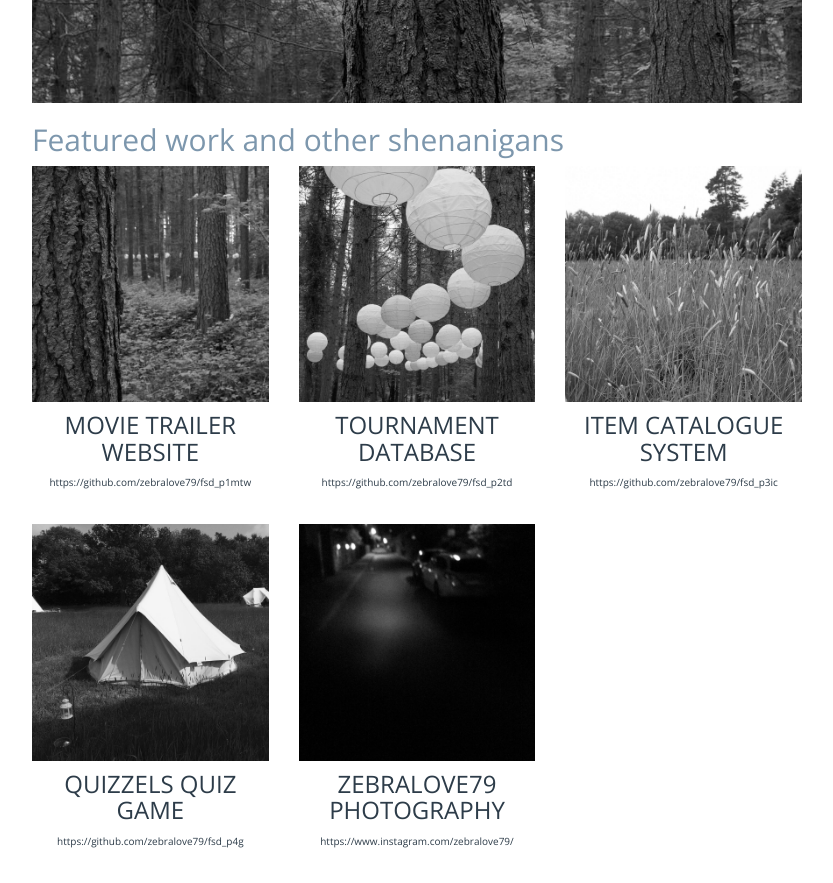
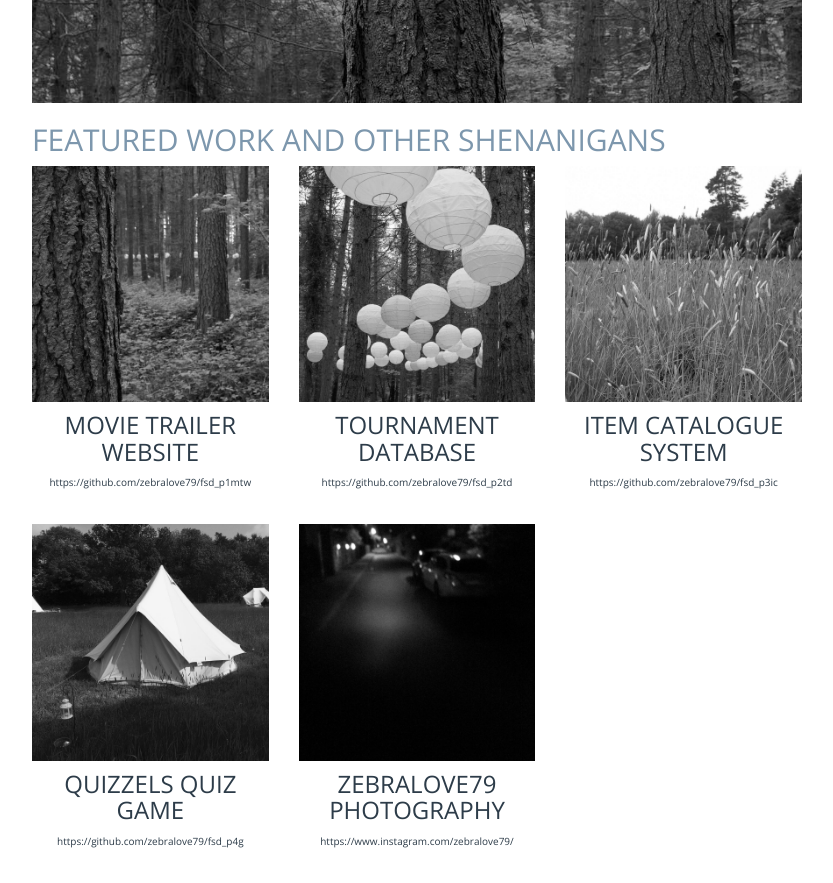
Before and after one commit to zebralove79/fsd_p5p, a plain HTML site: page index.html in a window 1280 px wide. Shown: the part 800-1683 px from the top of the page, without its empty margins (223-1056 px from the left). Drawn offline with nearby package versions, Linux system fonts and the light colour scheme.

Commit message:
Minor tweaks to CSS

```diff
--- a/css/style.css
+++ b/css/style.css
@@ -32,7 +32,7 @@ a:hover {
 #teasers-title {
     font-family: 'Open Sans', sans-serif;
     color: #7d97ad;
-    text-transform: up
+    text-transform: uppercase;
 }
 
 .teaser-title {
```
